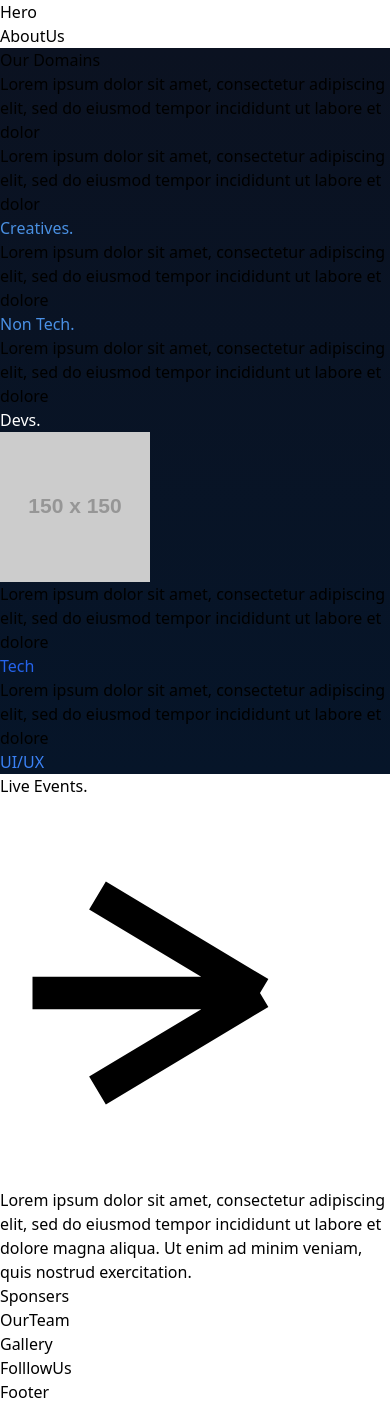
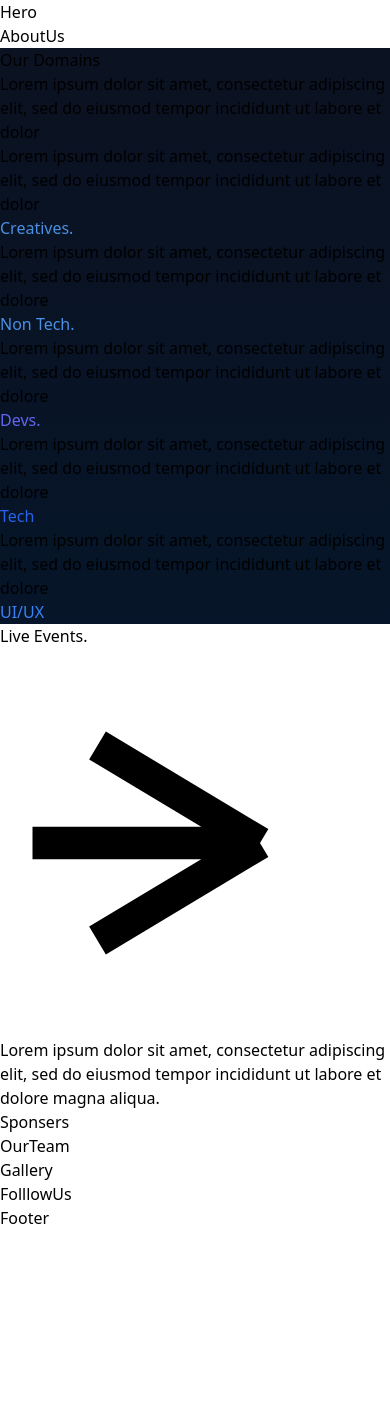
Before and after one commit to riyanshlunia/nscc-srmV2, a React (Vite) app: page / in a window 390 px wide. After the commit the page ends 1230 px from the top, so only its background shows below. Built offline with nearby package versions, Linux system fonts and the light colour scheme.

Commit message:
Update Events.jsx

```diff
--- a/src/components/Events.jsx
+++ b/src/components/Events.jsx
@@ -1,4 +1,5 @@
 import React, { useState } from "react";
+import { motion } from "framer-motion";
 
 const eventData = [
   [
@@ -61,19 +62,24 @@
   };
 
   return (
-    <section className="min-h-screen bg-gray-900 text-white flex flex-col items-center pt-36 pb-8">
-
-      <button
+    <section className="min-h-screen bg-gradient-to-b from-gray-900 via-blue-900 to-black text-white flex flex-col items-center pt-36 pb-8">
+      <motion.button
+        whileHover={{ scale: 1.1 }}
+        whileTap={{ scale: 0.9 }}
         className="absolute top-8 left-8 px-4 py-2 bg-teal-500 rounded-full text-gray-900 font-medium"
         onClick={handleBackToLiveEvents}
       >
         Back
-      </button>
+      </motion.button>
 
-
-      <div className="grid grid-cols-1 sm:grid-cols-2 gap-4 lg:grid-cols-2 lg:gap-32 mt-8 px-4 sm:px-8 lg:px-16">
+      <motion.div
+        className="grid grid-cols-1 sm:grid-cols-2 gap-4 lg:grid-cols-2 lg:gap-32 mt-8 px-4 sm:px-8 lg:px-16"
+        initial={{ opacity: 0, y: 20 }}
+        animate={{ opacity: 1, y: 0 }}
+        transition={{ duration: 0.8 }}
+      >
         {eventData[currentPage].map((event, index) => (
-          <div
+          <motion.div
             key={event.id}
             className={`relative flex flex-col items-center bg-gray-800 rounded-3xl shadow-lg border p-8 sm:p-11 lg:p-10 mx-1 transition-all ${
               selectedEvent === event.id ? "border-teal-500" : "border-gray-700"
@@ -84,59 +90,84 @@
               height: "600px",
               aspectRatio: "1",
             }}
+            whileHover={{ scale: 1.05 }}
             onClick={() => handleEventClick(event.id)}
           >
-
             <div className="w-full h-full bg-gray-300 rounded-2xl relative">
-
               {index === 1 && currentPage < eventData.length - 1 && (
-                <div
+                <motion.div
                   className="absolute top-4 right-4 flex items-center justify-center w-12 sm:w-14 sm:h-14 lg:w-16 lg:h-16 bg-teal-500 rounded-full text-white font-medium cursor-pointer hover:bg-teal-400 transition"
+                  whileHover={{ scale: 1.2 }}
                   onClick={handleNextPage}
                 >
                   <span className="lg:text-2xl text-xl">&#8594;</span>
-                </div>
+                </motion.div>
               )}
             </div>
 
-
             <div className="w-full h-[1px] bg-gray-700 my-10"></div>
 
-
-            <div className="flex flex-wrap justify-center gap-5 w-full">
-
-              <button className="px-12 py-3 bg-gray-300 text-black rounded-full text-sm font-medium shadow hover:bg-gray-400 transition">
+            <motion.div
+              className="flex flex-wrap justify-center gap-5 w-full"
+              initial={{ opacity: 0 }}
+              animate={{ opacity: 1 }}
+              transition={{ delay: 0.2 }}
+            >
+              <motion.button
+                whileHover={{ scale: 1.1 }}
+                className="px-12 py-3 bg-gray-300 text-black rounded-full text-sm font-medium shadow hover:bg-gray-400 transition"
+              >
                 Details
-              </button>
+              </motion.button>
               {event.tags.map((tag, idx) => (
-                <button
+                <motion.button
                   key={idx}
+                  whileHover={{ scale: 1.1 }}
                   className="px-12 py-3 text-gray-300 border-2 border-gray-300 rounded-full text-sm font-medium hover:bg-gray-300 hover:text-black transition"
                 >
                   {tag}
-                </button>
+                </motion.button>
               ))}
-            </div>
-          </div>
+            </motion.div>
+          </motion.div>
         ))}
-      </div>
+      </motion.div>
     </section>
   );
 };
 
 const LiveEvents = ({ handleStartEvents }) => {
+  const [lineWidth, setLineWidth] = useState("100%");
+
+  const handleLineTransition = () => {
+    setLineWidth(lineWidth === "100%" ? "50%" : "100%");
+  };
+
   return (
-    <div className="flex items-center justify-center min-h-screen bg-gradient-to-b from-[#000c18] to-[#001a36]">
+    <motion.div
+      className="flex items-center justify-center min-h-screen bg-gradient-to-b from-[#000c18] via-[#001a36] to-[#000f2e]"
+      initial={{ opacity: 0 }}
+      animate={{ opacity: 1 }}
+      transition={{ duration: 0.8 }}
+    >
       <div className="relative w-4/5 max-w-5xl">
+        <div className="flex items-center justify-center">
+          <motion.h1
+            className="text-6xl lg:text-8xl font-medium text-blue-400 tracking-wide"
+            initial={{ y: -20 }}
+            animate={{ y: 0 }}
+            transition={{ duration: 0.8 }}
+          >
+            Live Events.
+          </motion.h1>
 
-        <div className="flex items-center justify-center">
-          <h1 className="text-6xl lg:text-8xl font-medium text-blue-400 tracking-wide">
-            Live Events.
-          </h1>
-
-          <div
+          <motion.div
             className="ml-4 cursor-pointer w-14 sm:w-16 md:w-16 lg:w-24 h-14 sm:h-16 md:h-16 lg:h-24 flex items-center justify-center font-semibold"
-            onClick={handleStartEvents}
+            whileHover={{ scale: 1.2 }}
+            onClick={() => {
+              handleStartEvents();
+              handleLineTransition();
+            }}
           >
             <svg
               xmlns="http://www.w3.org/2000/svg"
@@ -152,20 +183,24 @@
                 d="M12 12l20 12m0 0l-20 12m20-12H4"
               />
             </svg>
-          </div>
+          </motion.div>
         </div>
 
 
-        <div className="mt-1 w-full sm:w-1/2 md:w-2/3 lg:w-3/5 border-b-2 border-dotted border-gray-500 mx-auto"></div>
+        <motion.div
+          className="mt-1 mx-auto border-b-2 border-dotted border-gray-500"
+          style={{
+            width: lineWidth,
+          }}
+          transition={{ duration: 0.5 }}
+        ></motion.div>
 
-
-        <p className="mt-8 text-gray-400 text-sm sm:text-sm lg:text-sm w-full  sm:w-1/3 lg:w-1/3 mx-auto  text-center lg:absolute lg:right-28 lg:mr-[100px] sm:absolute sm:right-16 sm:top-[80%] md:absolute md:left-14 md:top-[100%]">
+        <p className="mt-8 text-gray-400 text-sm sm:text-sm lg:text-sm w-full sm:w-1/3 lg:w-1/3 mx-auto text-center lg:absolute lg:right-28 lg:mr-[100px] sm:absolute sm:right-16 sm:top-[80%] md:absolute md:left-14 md:top-[100%] lg:text-left md:text-left">
           Lorem ipsum dolor sit amet, consectetur adipiscing elit, sed do
-          eiusmod tempor incididunt ut labore et dolore magna aliqua. Ut enim ad
-          minim veniam, quis nostrud exercitation.
+          eiusmod tempor incididunt ut labore et dolore magna aliqua.
         </p>
       </div>
-    </div>
+    </motion.div>
   );
 };
 
```
